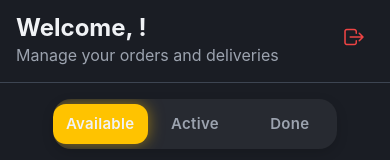
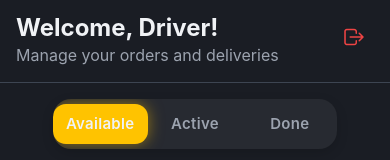
Before and after one commit to ShubhamRRana/WaterTankerAppv1, a React Native app: screen /Driver in a window 390 px wide. Shown: the top 160 px of the page. Built offline with nearby package versions, Linux system fonts and the light colour scheme; no server answers.

Commit message:
Minor bug fix

```diff
--- a/src/components/driver/OrdersHeader.tsx
+++ b/src/components/driver/OrdersHeader.tsx
@@ -19,7 +19,7 @@ const OrdersHeader: React.FC<OrdersHeaderProps> = memo(
       <View style={styles.header}>
         <View style={styles.headerLeft}>
           <Typography variant="h2" style={styles.title}>
-            Welcome, {driverName}!
+            Welcome, {driverName || 'Driver'}!
           </Typography>
           <Typography variant="body" style={styles.subtitle}>
             Manage your orders and deliveries
```
